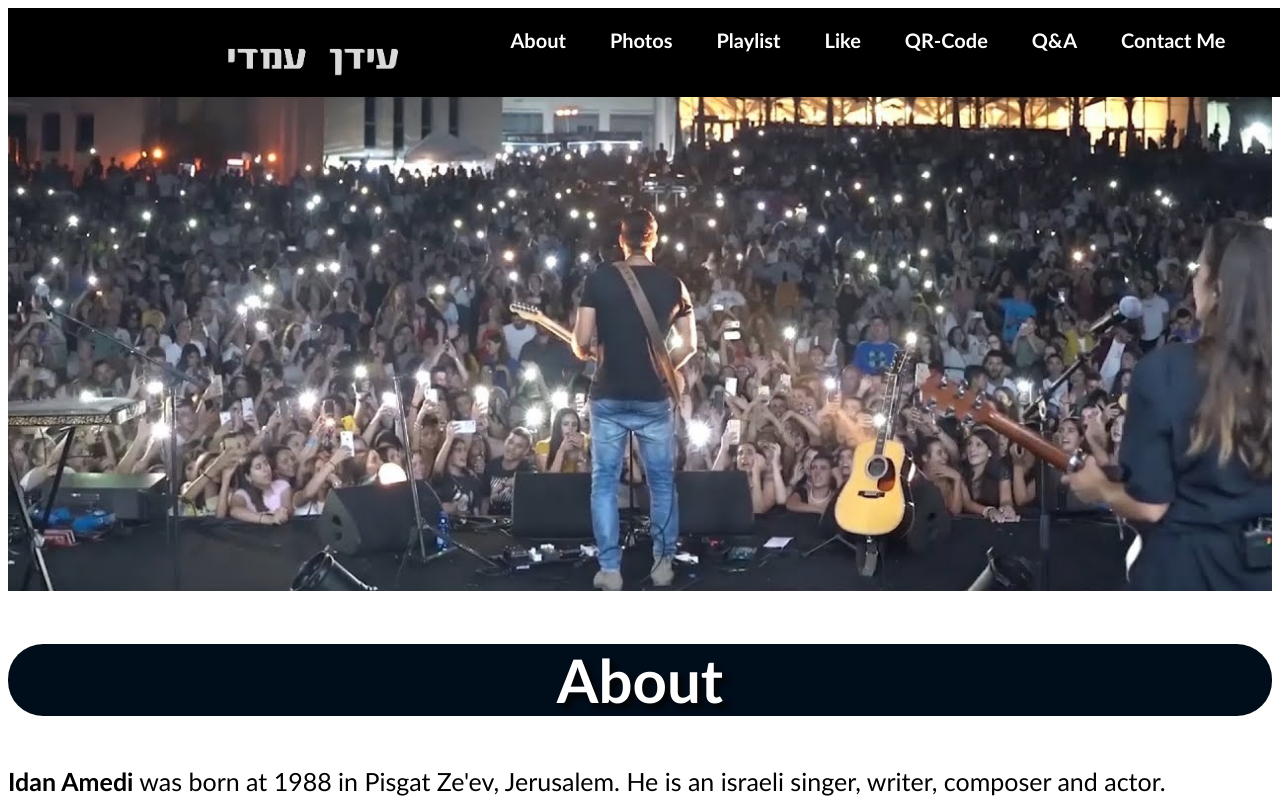
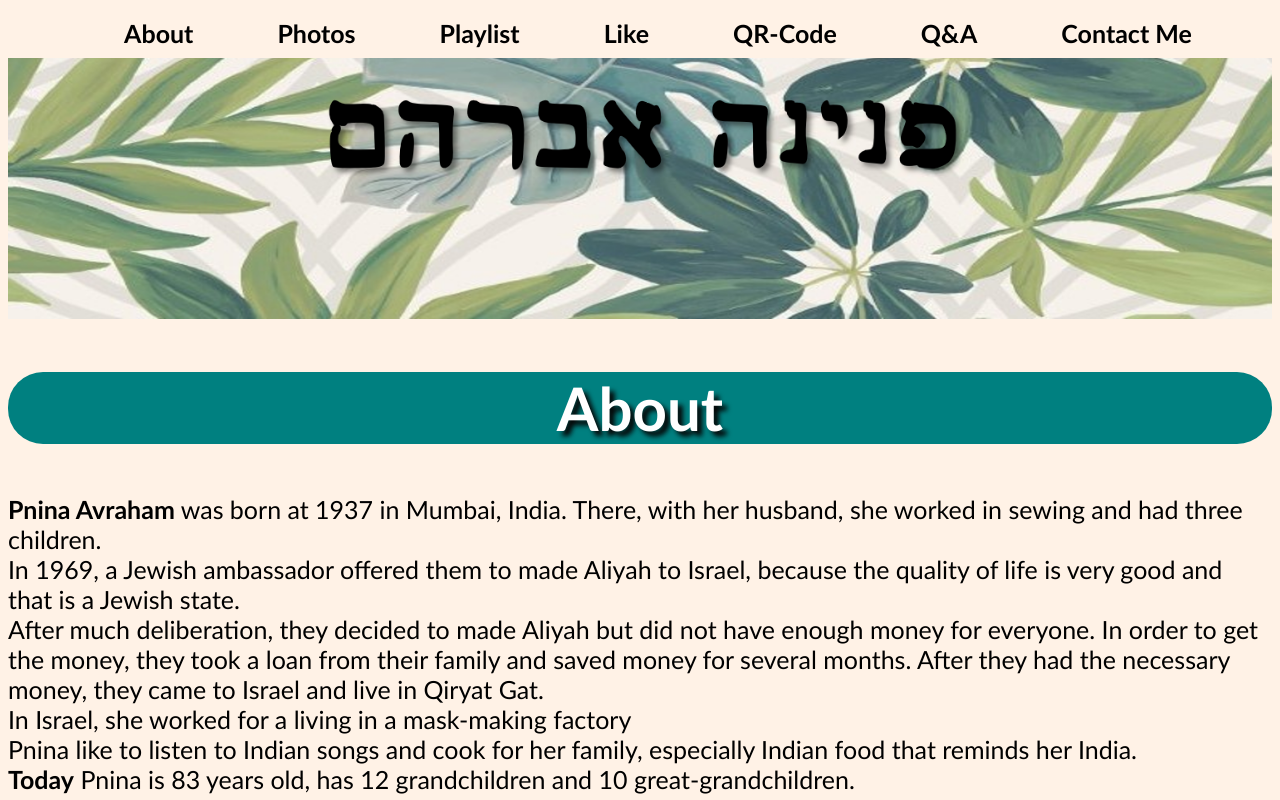
Before and after one commit to SISE-Web-Development-Environments/208063453, a plain HTML site: page index.html in a window 1280 px wide. Shown: the top 800 px of the page. Drawn offline with Linux system fonts and the light colour scheme.

Commit message:
208063453

```diff
--- a/index.html
+++ b/index.html
@@ -3,13 +3,12 @@
 
 <head>
     <meta charset="UTF-8">
-    <title>Idan Amedi</title>
+    <title>Pnina Avraham</title>
     <link rel="stylesheet" type="text/css" href="style.css">
 </head>
 <body>
 <!-- Navigation bar -->
     <div class="navbar">
-        <img src="pictures/logo.png" alt="Idan" class="logo" >
         <a href="#about"><b>About</b></a>
         <a href="#photos"><b>Photos</b></a>
         <a href="#playlist"><b>Playlist</b></a>
@@ -21,7 +20,7 @@
 
     <header>
         <div class="topicPicture">
-            <img src="pictures/idan1.jpg" alt="idan" width="100%"  >
+            <img src="pictures/topPhoto.png" alt="pnina" width="100%"  >
         </div>
     </header>
 
@@ -29,16 +28,15 @@
     <section id="about" class="section">
         <h1>About</h1>
         <div id="about1">
-            <p><strong>Idan Amedi</strong> was born at 1988 in Pisgat Ze'ev, Jerusalem. He is an israeli singer, writer, composer and actor.<br>
-                He began his singing career in an audition on "Star Born", when he performed with the song "Pain of Warriors" he wrote and composed himself about his experiences as a warrior during his military service.
-                With the end of that "Star Born" season in 2010, the song "Pain of Warriors" came out as his first single on the radio stations, reaching first place on the playlists in Israel.<br>
-                Until now Idan release four successful  albums:<br>
-                1.Idan Amedi(עידן עמדי)<br>
-                2.Bazman A'aharon(בזמן האחרון)<br>
-                3.Rachinoo Lihiyot(רצינו להיות)<br>
-                4.Helek Mehazman(חלק מהזמן).<br>
-                Some of his successful songs are: Nigmar(נגמר),Ani Roche(אני רוצה),Helek Mehazman(חלק מהזמן) etc.<br>
-                At 2017, he began his acting career in the second season of Pauda, when he acting Sagi, joins to the special military unit.<br>
+            <p><strong>Pnina Avraham</strong> was born at 1937 in Mumbai, India. There, with her husband, she worked in sewing and had three children.<br>
+                In 1969, a Jewish ambassador offered them to made Aliyah to Israel, because the quality of life is very good and that is a Jewish state.<br>
+                After much deliberation, they decided to made Aliyah but did not have enough money for everyone.
+                In order to get the money, they took  a loan from their family and saved money for several months.
+                After they had the necessary money, they came to Israel and live in Qiryat Gat.<br>
+                In Israel, she worked for a living in a mask-making factory<br>
+                Pnina like to listen to Indian songs and cook for her family, especially Indian food that reminds her India.<br>
+                <strong>Today</strong> Pnina is 83 years old, has 12 grandchildren and 10 great-grandchildren.
+
             </p>
         </div>
     </section>
@@ -46,27 +44,27 @@
     <section id="photos" class="selection">
         <h1>Photos</h1>
         <div id="photo">
-            <img id="idanp1" alt="idan" src="pictures/idanp1.jpg" style="width:24%">
-            <img id="idanp2" alt="idan" src="pictures/idanp2.jpg" style="width:24%">
-            <img id="idanp3"  alt="idan" src="pictures/idanp3.jpg" style="width:24%">
-            <img id="idanp4" alt="idan" src="pictures/idanp4.jpg" style="width:24%">
+            <img id="photo1" alt="photo" src="pictures/photo1.jpeg" style="width:30%">
+            <img id="photo2" alt="photo" src="pictures/photo2.jpeg" style="width:30%">
+            <img id="photp3"  alt="photo" src="pictures/photo3.jpeg" style="width:30%">
+
         </div>
     </section>
 
     <selection id="playlist" class="selection">
         <h1>Playlist</h1>
         <div id="songs">
-            <iframe width="420" height="345" src="https://www.youtube.com/embed/M79b596-1vY"></iframe>
-            <iframe width="420" height="345" src="https://www.youtube.com/embed/JgNjY7bnKSI"></iframe>
-            <iframe width="420" height="345" src="https://www.youtube.com/embed/pxM56yRejmw"></iframe>
+            <iframe width="420" height="345" src="https://www.youtube.com/embed/IBvg3WeqP1U"></iframe>
+            <iframe width="420" height="345" src="https://www.youtube.com/embed/WRSeV_27z6k"></iframe>
+            <iframe width="420" height="345" src="https://www.youtube.com/embed/VzLG6OqOcn8"></iframe>
         </div>
     </selection>
 
     <selection id="like" class="selection">
         <h1>Like</h1>
         <div id="facebook">
-            <p><strong>You like? Please give us a Like or Sharing</strong></p>
-            <iframe src="https://www.facebook.com/plugins/like.php?href=https%3A%2F%2Fwww.facebook.com%2Fidanamedi%2F&width=156&layout=button_count&action=like&size=large&share=true&height=46&appId" width="156" height="46" style="border:none;overflow:hidden" scrolling="no" frameborder="0" allowTransparency="true" allow="encrypted-media"></iframe>
+            <p><strong>You like? Please give a Like or Sharing</strong></p>
+            <iframe src="https://www.facebook.com/plugins/like.php?href=https%3A%2F%2Fwww.facebook.com%2Fmtova.org.il&width=160&layout=button_count&action=like&size=large&share=true&height=46&appId" width="160" height="46" style="border:none;overflow:hidden" scrolling="no" frameborder="0" allowTransparency="true" allow="encrypted-media"></iframe>
         </div>
     </selection>
 
@@ -109,6 +107,7 @@
             <label  id="label" for="name">Message:</label><br>
             <textarea id="message" name="message" cols="50" rows="10"
                       placeholder="Write Your Message Here"></textarea>
+            <label  id="label" for="name">Add Emoji:</label>
             <input list="browsers" name="browser" >
             <datalist id="browsers" width="10px">
                 <option value="&#128512">
--- a/style.css
+++ b/style.css
@@ -1,20 +1,27 @@
-
+body{
+    background-color: #fff2e6;
+}
 .navbar {
-    padding: 20px;
+    padding: 10px;
     text-align: center;
-    background-color:black;
+    background-color:#fff2e6;
     position: fixed;
     width: 100%;
+
 }
 
 a {
-    font-size: 20px;
-    color: white;
+    font-size: 25px;
+    color: black;
     font-family:Calibri, system-ui, monospace  ;
     font-style: normal;
-    margin: 20px;
+    margin: 40px;
     text-decoration: none;
     float: bottom;
+}
+.navbar a:hover{
+    color: white;
+    background-color: #008080;
 }
 .logo {
     width: 250px;
@@ -22,17 +29,13 @@ a {
     margin-left: 150px;
     margin-top: 1px;
 }
-#header .topicPicture{
-    z-index: 2;
-    position: relative;
 
-}
 h1{
     font-size: 60px;
     text-align: center;
     text-shadow:5px 5px 5px rgb(5, 5, 5);
     color: white;
-    background-color: #000d1a;
+    background-color:#008080;
     -moz-border-radius: 35px;
     border-radius: 35px;
     font-family:Calibri, system-ui, monospace  ;
@@ -41,6 +44,7 @@ h1{
 #about1{
     font-size: 25px;
     font-family:Calibri, system-ui, monospace  ;
+    padding-right: inherit;
 }
 #photo img{
     border-radius: 70%;
```
Also changed, not shown: pictures/photo1.jpeg (added), pictures/photo2.jpeg (added), pictures/photo3.jpeg (added), pictures/topPhoto.png (added).
